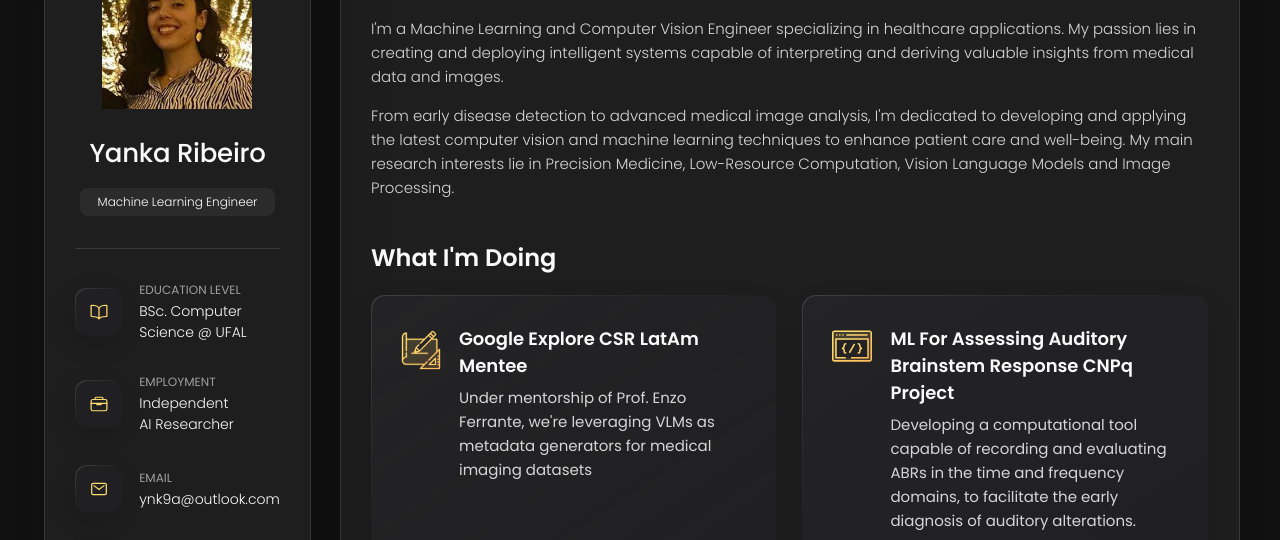
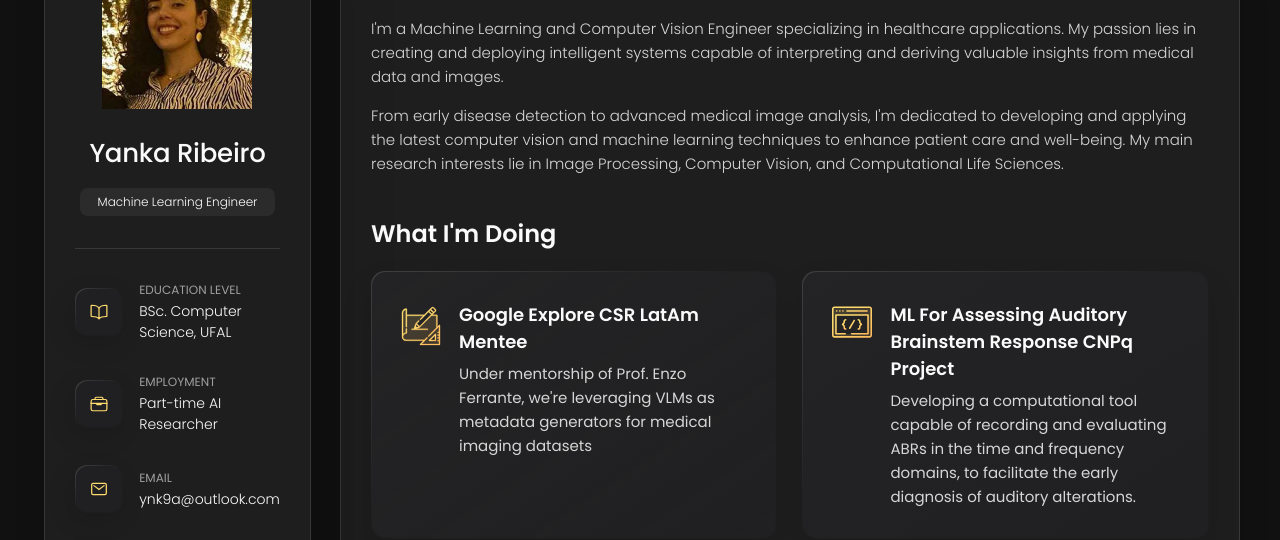
Before and after one commit to yrribeiro/yrribeiro.github.io, a plain HTML site: page index.html in a window 1280 px wide. Shown: the part 162-702 px from the top of the page. Drawn offline with nearby package versions, Linux system fonts and the light colour scheme.

Commit message:
minor grammar and vocab changes + research areas updated

```diff
--- a/index.html
+++ b/index.html
@@ -6,7 +6,7 @@
   <meta http-equiv="X-UA-Compatible" content="IE=edge">
   <meta name="viewport" content="width=device-width, initial-scale=1.0">
   <!-- <meta http-equiv="refresh" content="3" > -->
-  <title>y a n k a</title>
+  <title>yanka</title>
 
   <!--
     - favicon
@@ -75,7 +75,7 @@
              <div class="contact-info">
               <p class="contact-title">Education Level</p>
 
-              <p class="contact-link">BSc. Computer <br> Science @ UFAL</p>
+              <p class="contact-link">BSc. Computer <br> Science, UFAL</p>
             </div>
 
           </li>
@@ -89,7 +89,7 @@
             <div class="contact-info">
               <p class="contact-title">Employment</p>
 
-              <p class="contact-link">Independent <br>AI Researcher</p>
+              <p class="contact-link">Part-time AI<br>Researcher</p>
             </div>
 
           </li>
@@ -212,7 +212,7 @@
           <p>
             From early disease detection to advanced medical image analysis, I'm dedicated to developing and applying the latest
             computer vision and machine learning techniques to enhance patient care and well-being. My main research interests
-            lie in Precision Medicine, Low-Resource Computation, Vision Language Models and Image Processing.
+            lie in Image Processing, Computer Vision, and Computational Life Sciences.
           </p>
         </section>
 
```
